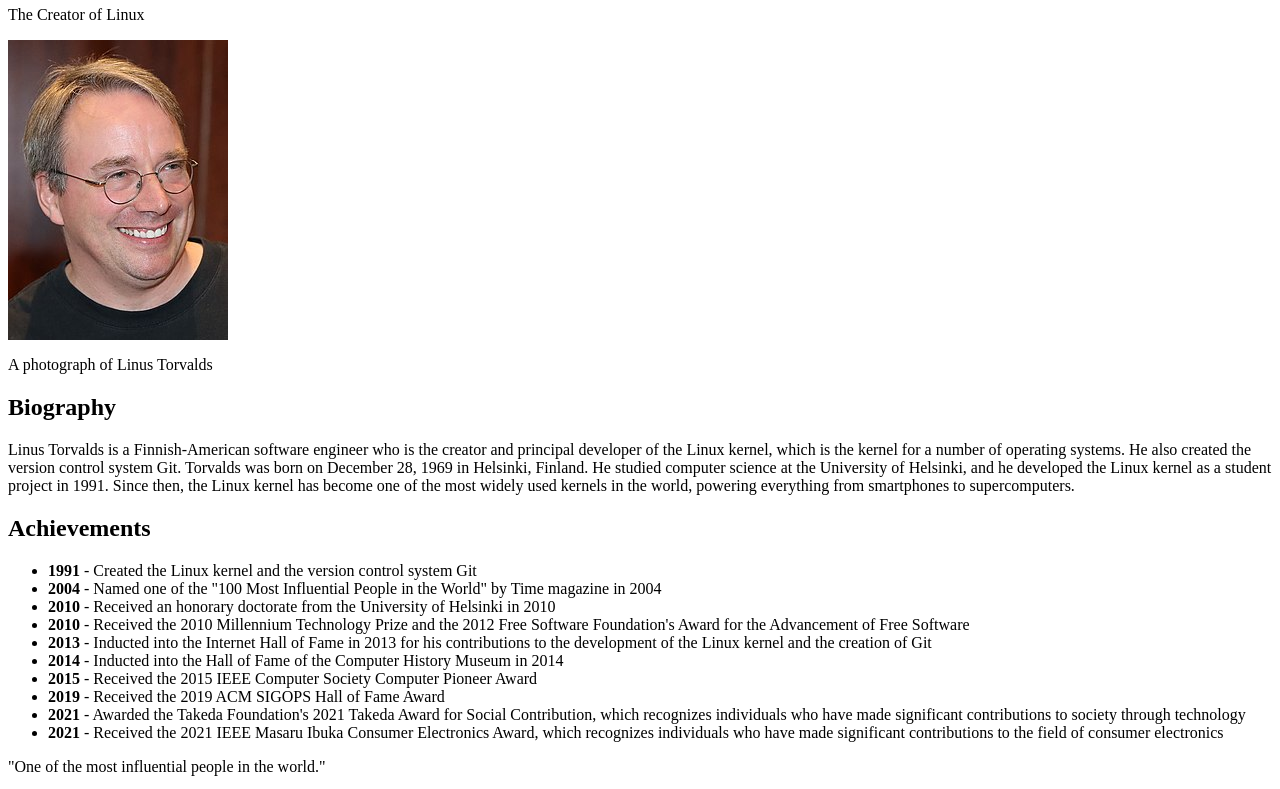
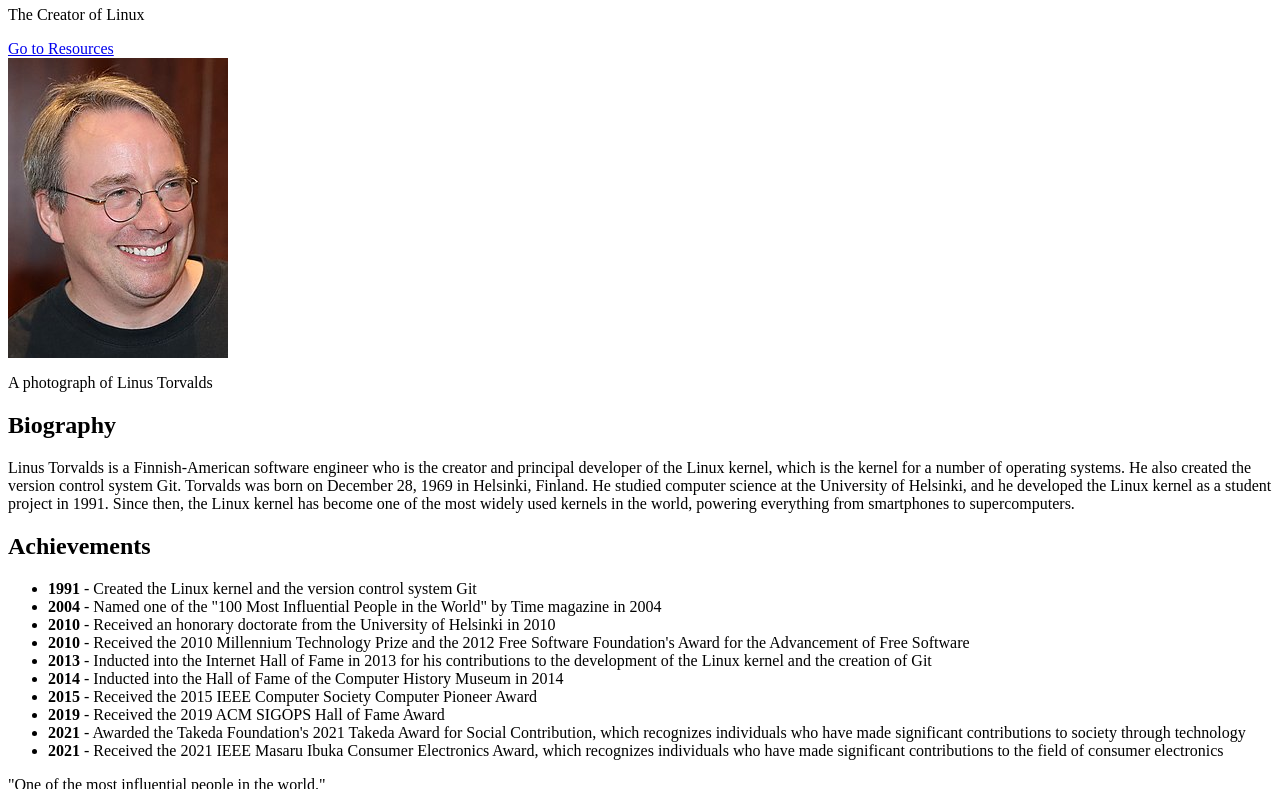
Before and after one commit to ritikchhipa01/Dot_batch-Projects, a plain HTML site: page linusbhaiya.html in a window 1280 px wide. Shown: the part 60-849 px from the top of the page. Drawn offline with Linux system fonts and the light colour scheme.

Commit message:
linus bhaiya resource section added

```diff
--- a/linusbhaiya.html
+++ b/linusbhaiya.html
@@ -9,6 +9,8 @@
   <body data-new-gr-c-s-check-loaded="14.1091.0" data-gr-ext-installed="">
     <h1>Linus Torvalds</h1>
     <p>The Creator of Linux</p>
+
+    <a href="#resource" style="scroll-behavior: smooth;">Go to Resources</a>
     <section>
       <img src="./images/Linus_Bhaya.jpeg" alt="Linus wale bhaiya ki photo">
       <p>A photograph of Linus Torvalds</p>
@@ -84,7 +86,7 @@
 
     </section>
 
-    <h2>Resources</h2>
+    <h2 id="resource">Resources</h2>
     <p>Learn more about Linus Torvalds and his work:</p>
     <ul>
       <li>
```
